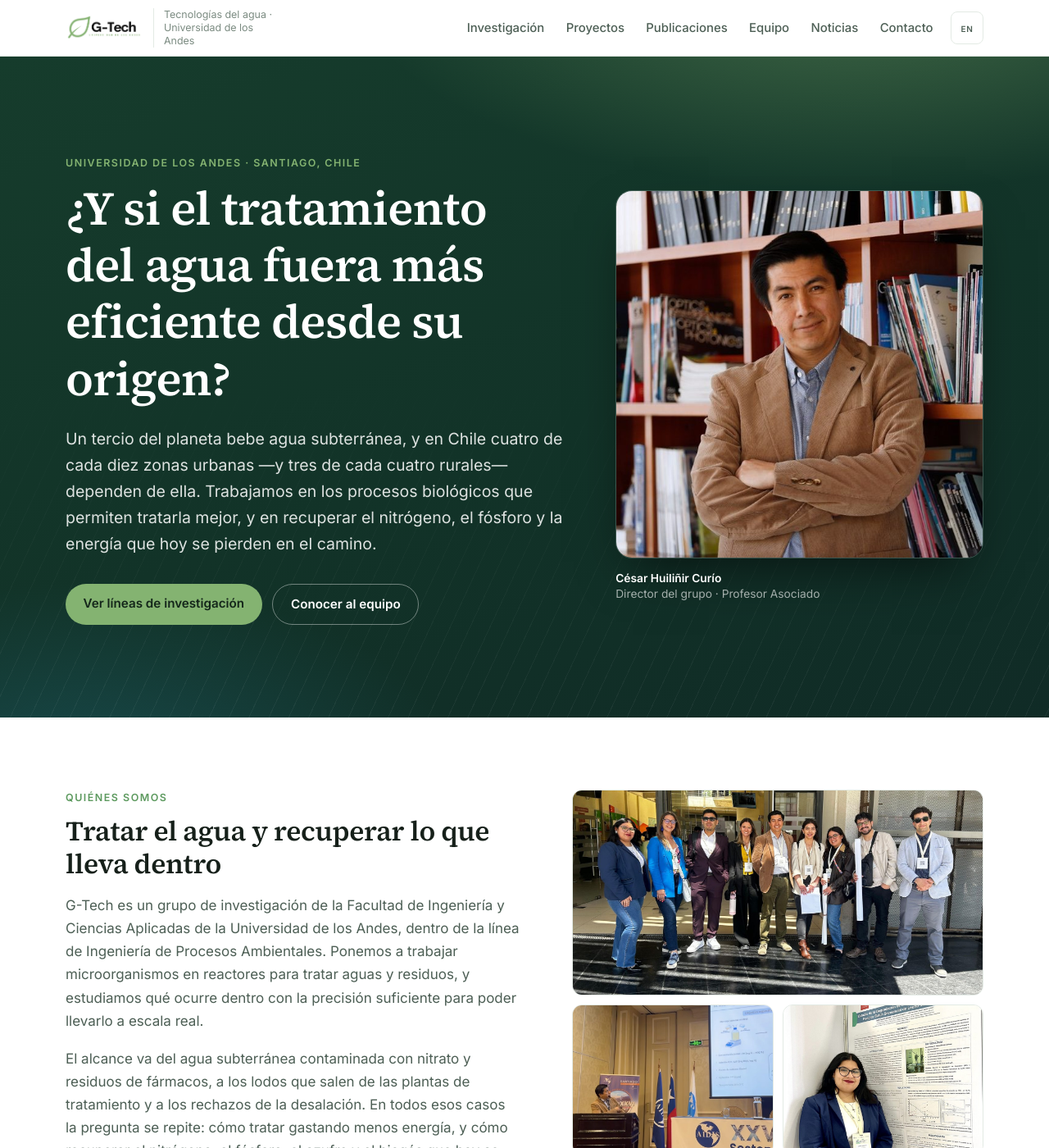
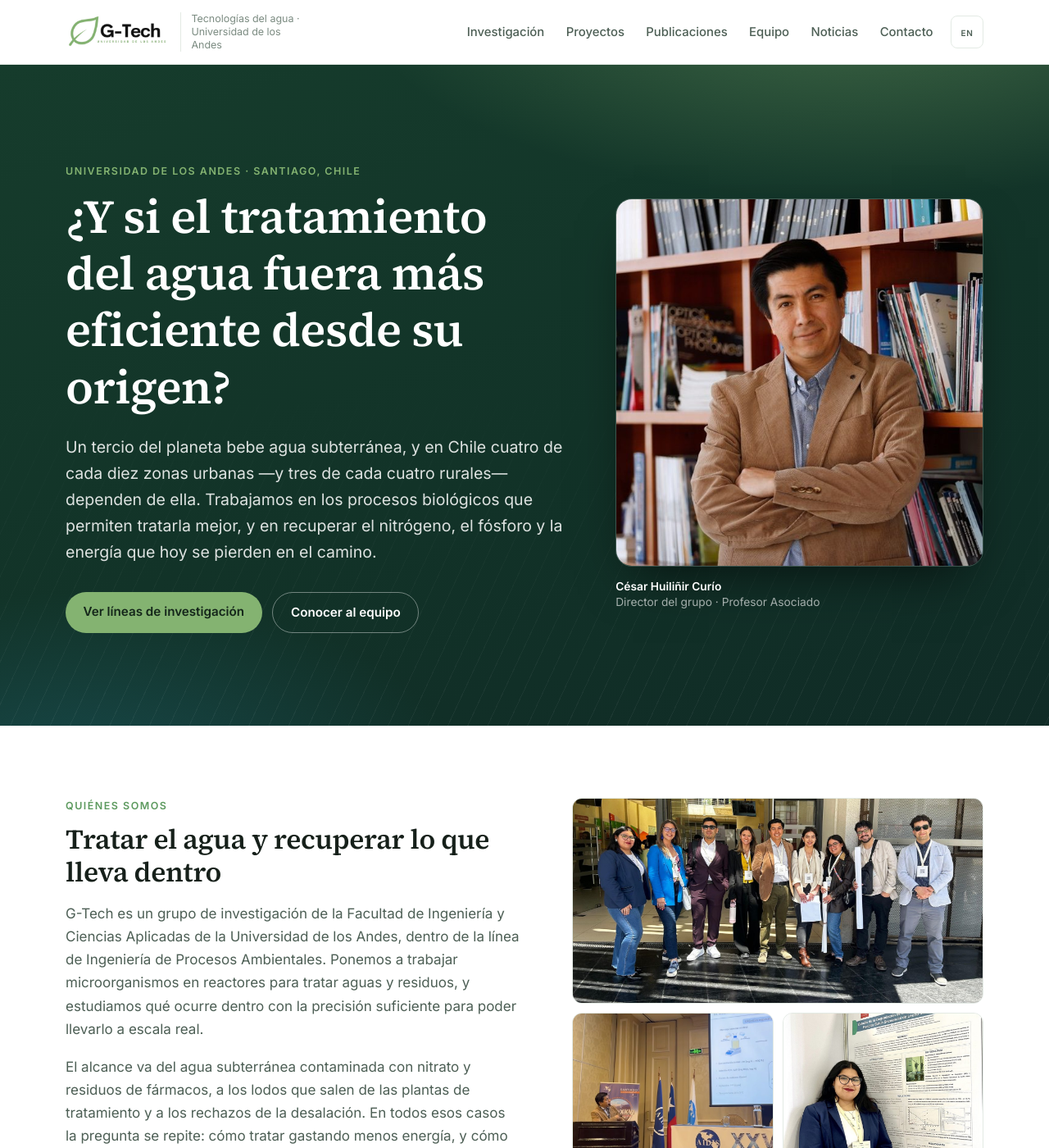
Before and after one commit to labgtechaguas/labgtechaguas.github.io, a Jekyll site: the page built from index.html, in a window 1280 px wide and 1400 px high. Shown: the whole window at 82% size. Built offline with Jekyll 4.4.1, drawn with Linux system fonts in a browser that asks for light colours.

Commit message:
Logo de G-Tech más grande en cabecera y pie

```diff
--- a/assets/css/style.css
+++ b/assets/css/style.css
@@ -73,9 +73,9 @@
   backdrop-filter: saturate(180%) blur(10px);
   border-bottom: 1px solid var(--line);
 }
-.nav { display: flex; align-items: center; gap: 1rem; min-height: 68px; flex-wrap: wrap; }
+.nav { display: flex; align-items: center; gap: 1rem; min-height: 78px; flex-wrap: wrap; }
 .nav__brand { display: flex; align-items: center; gap: .75rem; margin-right: auto; text-decoration: none; color: inherit; }
-.nav__logo { height: 34px; width: auto; }
+.nav__logo { height: 46px; width: auto; }
 .nav__tagline {
   font-size: .78rem; color: var(--ink-faint); border-left: 1px solid var(--line);
   padding-left: .75rem; max-width: 20ch; line-height: 1.3;
@@ -498,7 +498,7 @@
 /* ------------------------------------------------------------------- pie --- */
 .site-footer { background: var(--bg-deep); color: rgba(255,255,255,.75); padding: 3rem 0 2rem; margin-top: 0; }
 .footer__grid { display: grid; grid-template-columns: 1.4fr 1fr 1fr; gap: 2rem; }
-.footer__logo { height: 34px; background: #fff; border-radius: 8px; padding: 5px 9px; margin-bottom: 1rem; }
+.footer__logo { height: 44px; background: #fff; border-radius: 8px; padding: 7px 11px; margin-bottom: 1rem; }
 .site-footer p { font-size: .9rem; margin: 0 0 .4em; }
 .footer__links { display: flex; flex-direction: column; gap: .5rem; }
 .site-footer a { color: var(--green); text-decoration: none; font-size: .9rem; }
```
